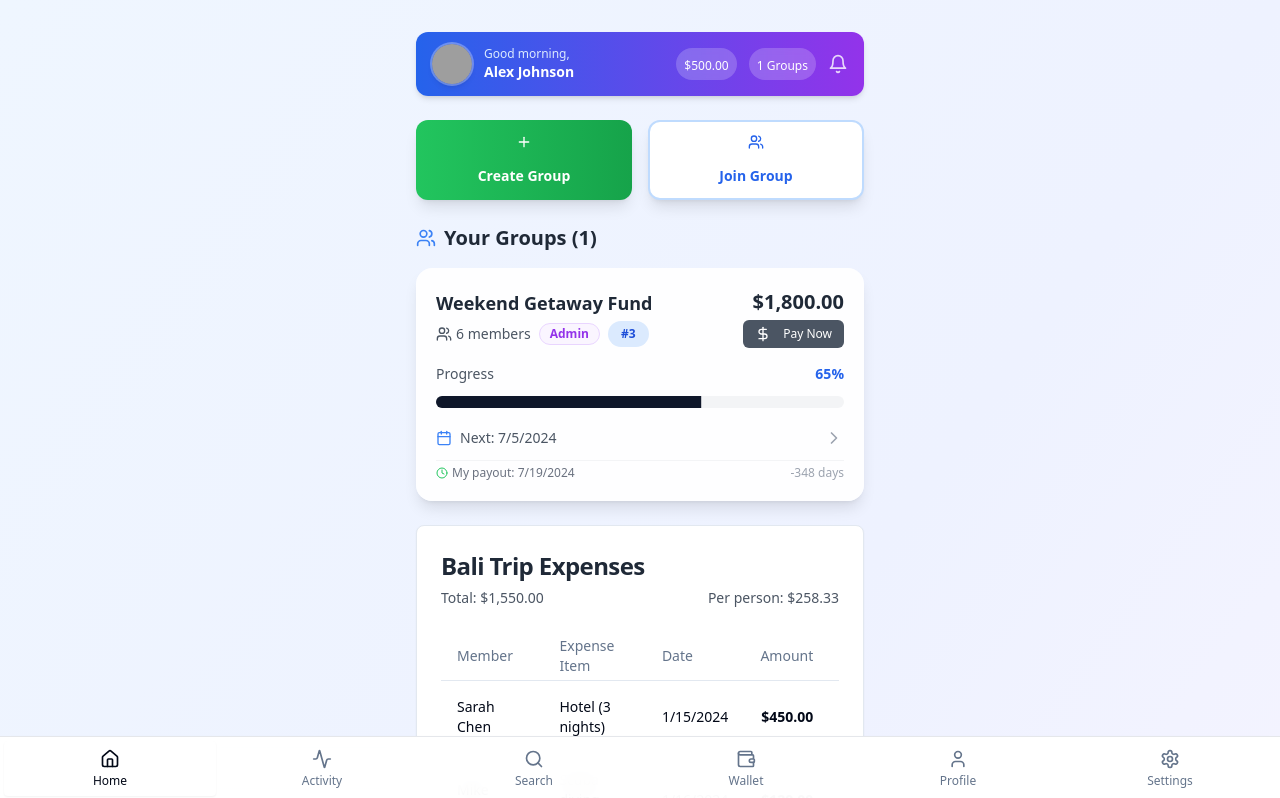
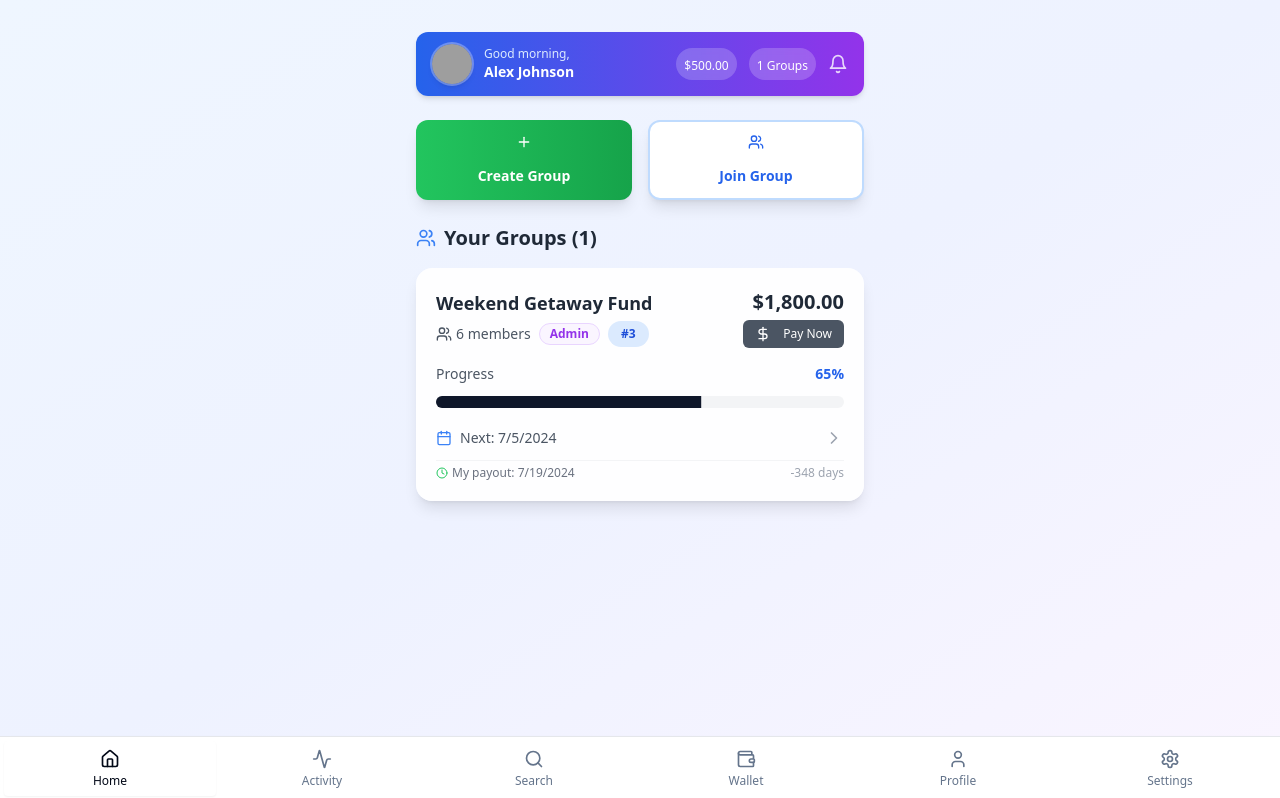
Before and after one commit to AceBronze00/group-gain-mobile-template, a React (Vite) app: page / in a window 1280 px wide. Shown: the top 798 px of the page. Built offline with nearby package versions, Linux system fonts and the light colour scheme; grey boxes are pictures that could not be loaded.

Commit message:
Remove Bali trip expenses table
Removed the BaliTripExpensesTable component and its usage from DashboardTab.

```diff
--- a/src/components/BaliTripExpensesTable.tsx
+++ /dev/null
@@ -1,87 +0,0 @@
-import {
-  Table,
-  TableBody,
-  TableCell,
-  TableHead,
-  TableHeader,
-  TableRow,
-} from "@/components/ui/table";
-import { Card, CardContent, CardHeader, CardTitle } from "@/components/ui/card";
-import { Badge } from "@/components/ui/badge";
-
-const BaliTripExpensesTable = () => {
-  const expenses = [
-    { id: 1, member: "Sarah Chen", item: "Hotel (3 nights)", amount: 450, date: "2024-01-15", status: "paid" },
-    { id: 2, member: "Mike Rodriguez", item: "Scuba diving tour", amount: 120, date: "2024-01-16", status: "pending" },
-    { id: 3, member: "Emma Thompson", item: "Local transport", amount: 85, date: "2024-01-16", status: "paid" },
-    { id: 4, member: "James Park", item: "Group dinner", amount: 180, date: "2024-01-17", status: "paid" },
-    { id: 5, member: "Lisa Wang", item: "Temple entrance fees", amount: 45, date: "2024-01-17", status: "pending" },
-    { id: 6, member: "David Brown", item: "Cooking class", amount: 95, date: "2024-01-18", status: "paid" },
-    { id: 7, member: "Sarah Chen", item: "Airport transfer", amount: 75, date: "2024-01-14", status: "paid" },
-    { id: 8, member: "Mike Rodriguez", item: "Snorkeling gear rental", amount: 35, date: "2024-01-16", status: "pending" },
-    { id: 9, member: "Emma Thompson", item: "Souvenir shopping", amount: 125, date: "2024-01-18", status: "paid" },
-    { id: 10, member: "James Park", item: "Spa treatment", amount: 200, date: "2024-01-17", status: "paid" },
-    { id: 11, member: "Lisa Wang", item: "Beach club entry", amount: 60, date: "2024-01-16", status: "pending" },
-    { id: 12, member: "David Brown", item: "Traditional show", amount: 80, date: "2024-01-17", status: "paid" },
-  ];
-
-  const formatCurrency = (amount: number) => {
-    return new Intl.NumberFormat('en-US', {
-      style: 'currency',
-      currency: 'USD'
-    }).format(amount);
-  };
-
-  const totalExpenses = expenses.reduce((sum, expense) => sum + expense.amount, 0);
-  const perPersonShare = totalExpenses / 6;
-
-  return (
-    <Card className="w-full">
-      <CardHeader>
-        <CardTitle className="text-2xl font-bold text-gray-800">Bali Trip Expenses</CardTitle>
-        <div className="flex items-center justify-between text-sm text-gray-600">
-          <span>Total: {formatCurrency(totalExpenses)}</span>
-          <span>Per person: {formatCurrency(perPersonShare)}</span>
-        </div>
-      </CardHeader>
-      <CardContent>
-        <Table>
-          <TableHeader>
-            <TableRow>
-              <TableHead>Member</TableHead>
-              <TableHead>Expense Item</TableHead>
-              <TableHead>Date</TableHead>
-              <TableHead className="text-right">Amount</TableHead>
-              <TableHead>Status</TableHead>
-            </TableRow>
-          </TableHeader>
-          <TableBody>
-            {expenses.map((expense) => (
-              <TableRow key={expense.id}>
-                <TableCell className="font-medium">{expense.member}</TableCell>
-                <TableCell>{expense.item}</TableCell>
-                <TableCell>{new Date(expense.date).toLocaleDateString()}</TableCell>
-                <TableCell className="text-right font-semibold">
-                  {formatCurrency(expense.amount)}
-                </TableCell>
-                <TableCell>
-                  <Badge
-                    variant={expense.status === 'paid' ? 'default' : 'secondary'}
-                    className={expense.status === 'paid'
-                      ? 'bg-green-100 text-green-700 hover:bg-green-200'
-                      : 'bg-yellow-100 text-yellow-700 hover:bg-yellow-200'
-                    }
-                  >
-                    {expense.status}
-                  </Badge>
-                </TableCell>
-              </TableRow>
-            ))}
-          </TableBody>
-        </Table>
-      </CardContent>
-    </Card>
-  );
-};
-
-export default BaliTripExpensesTable;
--- a/src/components/DashboardTab.tsx
+++ b/src/components/DashboardTab.tsx
@@ -10,7 +10,7 @@ import CreateGroupModal from "@/components/CreateGroupModal";
 import JoinGroupModal from "@/components/JoinGroupModal";
 import GroupDetailsModal from "@/components/GroupDetailsModal";
 import PaymentModal from "@/components/PaymentModal";
-import BaliTripExpensesTable from "@/components/BaliTripExpensesTable";
+
 import { useApp } from "@/contexts/AppContext";
 
 const DashboardTab = () => {
@@ -224,8 +224,6 @@ const DashboardTab = () => {
         </Card>
       )}
 
-      {/* Example Table */}
-      <BaliTripExpensesTable />
 
       {/* Modals */}
       <CreateGroupModal
```
